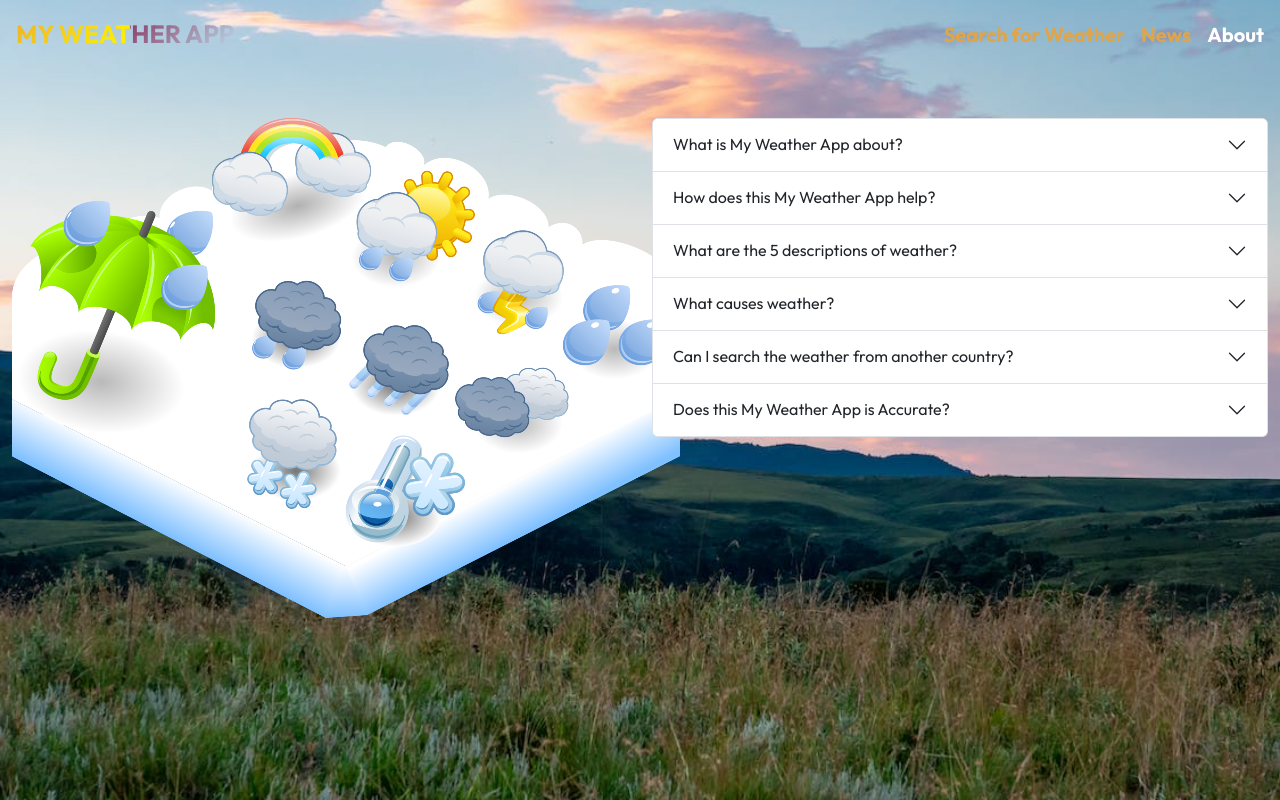
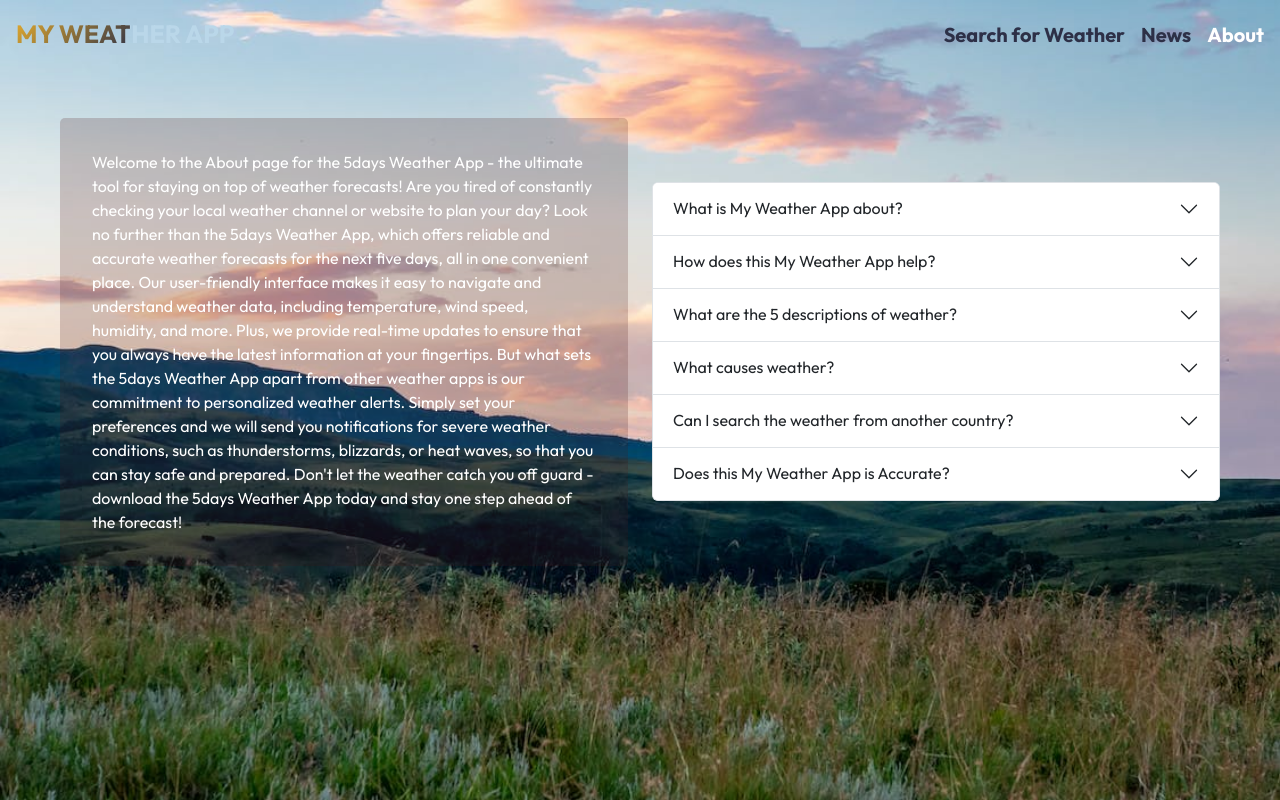
Before and after one commit to CalixCarlo/weather-project, a React (Vite) app: page /about in a window 1280 px wide. Built offline with nearby package versions, Linux system fonts and the light colour scheme.

Commit message:
final commit

```diff
--- a/src/index.css
+++ b/src/index.css
@@ -24,6 +24,7 @@ body {
   -moz-osx-font-smoothing: grayscale;
   background-image: url(./assets/bk.jpeg);
   background-size: cover;
+
 }
 
 .navbar {
@@ -48,7 +49,7 @@ body {
 }
 
 .navbar-container a {
-  color: var(--primary);
+  color: var(--secondary);
   font-weight: bold;
   text-decoration: none;
   position: relative;
@@ -58,15 +59,15 @@ body {
   color: var(--light);
 }
 .logo {
-  color: #FEFF86;
+  color:var(--dark);
   font-weight: bold;
   text-transform: uppercase;
   background-image: linear-gradient(
     -225deg,
-    #89375F 0%,
+
     #BAD7E9 29%,
     #EBB02D 67%,
-    #fff800 100%
+    var(--dark) 100%
   );
   background-size: auto auto;
   background-clip: border-box;
@@ -122,7 +123,7 @@ body {
 
 }
 .container > h1 {
-  color:var(--light);
+  color:var(--dark);
 
 }
 
@@ -167,8 +168,6 @@ body {
   margin-bottom: 2rem;
   flex-direction: column;
   border-radius: 5px;
-
-
 }
 .sunrise-sunset > div{
   display: flex;
@@ -177,42 +176,6 @@ body {
   max-width: 25rem;
   margin: auto;
   padding: 1rem 1rem;
-
-  .row {
-   row-gap: 1rem;
-  }
-.banner{
- width: 5rem;
-}
-
-
-
-
-
-
-
-
-
-
-
-
-
-
-
-
-
-
-
-
-
-
-
-
-
-
-
-
-
 }
 
 @keyframes textclip {
@@ -220,3 +183,16 @@ body {
     background-position: 200% center;
   }
 }
+
+.about-container{
+  display: flex;
+  justify-content: space-between;
+  align-items: center;
+  width: 100vw;
+}
+.article{
+  background-color:rgba(71, 16, 16, 0.2) ;
+  padding: 2rem;
+  border-radius: 5px;
+  color: var(--light);
+}
--- a/src/views/About.jsx
+++ b/src/views/About.jsx
@@ -4,11 +4,19 @@ import bk1 from "./assets/bk1.png"
 
 function About () {
   return (
-    <Container className='py-5'>
-      <Row>
+    <Container >
+      <Row className='about-container p-5'>
       <Col md={6}>
-     <div className="banner">
-     <img src={bk1} />
+     <div className='article'>
+     <article>Welcome to the About page for the 5days Weather App - the ultimate tool for staying on top of weather forecasts!
+
+Are you tired of constantly checking your local weather channel or website to plan your day? Look no further than the 5days Weather App, which offers reliable and accurate weather forecasts for the next five days, all in one convenient place.
+
+Our user-friendly interface makes it easy to navigate and understand weather data, including temperature, wind speed, humidity, and more. Plus, we provide real-time updates to ensure that you always have the latest information at your fingertips.
+
+But what sets the 5days Weather App apart from other weather apps is our commitment to personalized weather alerts. Simply set your preferences and we will send you notifications for severe weather conditions, such as thunderstorms, blizzards, or heat waves, so that you can stay safe and prepared.
+
+Don't let the weather catch you off guard - download the 5days Weather App today and stay one step ahead of the forecast!</article>
      </div>
       </Col>
       <Col md={6}>
--- a/src/views/Weather.jsx
+++ b/src/views/Weather.jsx
@@ -84,7 +84,7 @@ function Weather() {
 
   return (
     <Container className="app">
-      <Row className="search">
+      <Row className="search mb-5">
         <Col>
           <Form.Group controlId="locationInput">
             <Form.Control className="seacrh"
@@ -125,9 +125,9 @@ function Weather() {
               )}
             </div>
 
-            <Row>
+            <Row className='app-container gap-5'>
               {getFiveDayForecast().map((forecast, index) => (
-                <Col md={3} key={index}>
+                <Col md={2} key={index}>
                   <Card className="forecast text-center">
                     <Card.Body>
                       <Card.Title>
@@ -143,15 +143,15 @@ function Weather() {
                         />
                         {forecast.weather[0].description}
                       </Card.Text>
-                      <Card.Text>{forecast.main.temp.toFixed()}°F</Card.Text>
+                      <Card.Text>{forecast.main.temp.toFixed()}°C</Card.Text>
                       <Card.Text>
-                        Feels Like: {forecast.main.feels_like.toFixed()}°F
+                        Feels Like: {forecast.main.feels_like.toFixed()}°C
                       </Card.Text>
                       <Card.Text>
                         Humidity: {forecast.main.humidity}%
                       </Card.Text>
                       <Card.Text>
-                        Wind Speed: {forecast.wind.speed.toFixed()} MPH
+                        Wind Speed: {forecast.wind.speed.toFixed()} KPH
                       </Card.Text>
                       <Card.Text>{forecast.comment}</Card.Text>
                     </Card.Body>
```
Also changed, not shown: src/views/assets/bk1.png.
